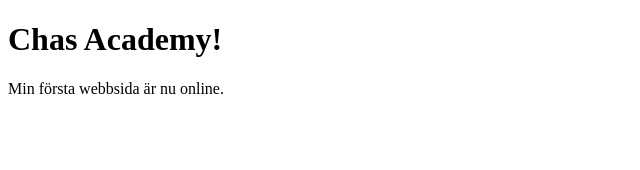
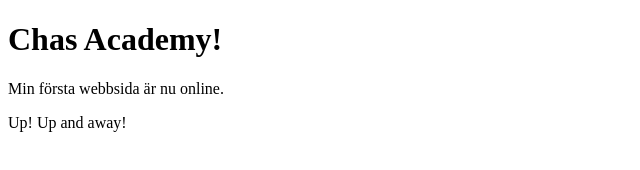
Before and after one commit to bjorneboman/Whois-Bjorn, a plain HTML site: page index.html in a window 1280 px wide. Shown: the whole page, without its empty margins (0-640 px from the left). Drawn offline with Linux system fonts and the light colour scheme.

Commit message:
Added features

```diff
--- a/index.html
+++ b/index.html
@@ -8,5 +8,6 @@
   <body>
     <h1>Chas Academy!</h1>
     <p>Min första webbsida är nu online.</p>
+    <p>Up! Up and away!</p>
   </body>
 </html>
```
